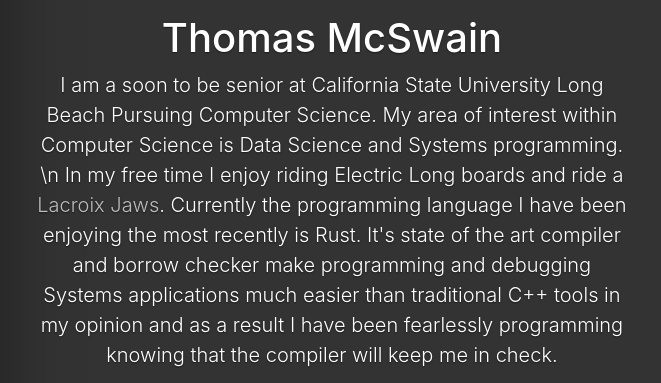
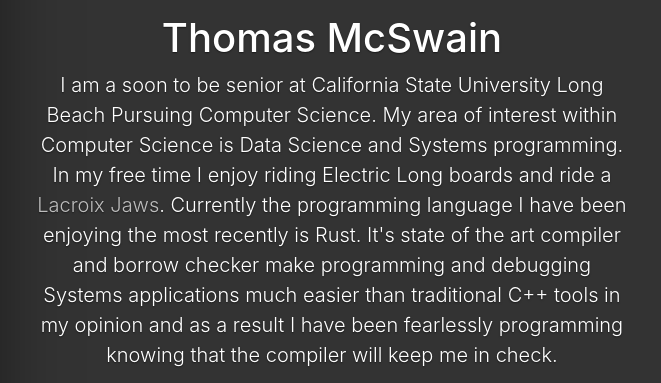
Before and after one commit to CrabBucket/BioPage, a plain HTML site: page index.html in a window 1280 px wide. Shown: the part 162-545 px from the top of the page, 8-669 px from the left. Drawn offline with nearby package versions, Linux system fonts and the light colour scheme.

Commit message:
Fixed \n

```diff
--- a/index.html
+++ b/index.html
@@ -34,7 +34,7 @@
         <h1 class="cover-heading">Thomas McSwain</h1>
         <p class="lead">
           I am a soon to be senior at California State University Long Beach Pursuing Computer Science.
-          My area of interest within Computer Science is Data Science and Systems programming. \n
+          My area of interest within Computer Science is Data Science and Systems programming.
           In my free time I enjoy riding Electric Long boards and ride a <a class=bodylink href="https://lacroixboards.com/products/jaws%e2%84%a2?variant=20792713609278">Lacroix Jaws</a>.
           Currently the programming language I have been enjoying the most recently is Rust. It's state of the art compiler and borrow checker make programming and debugging
           Systems applications much easier than traditional C++ tools in my opinion and as a result I have been fearlessly programming knowing that the compiler will keep me in check.
```
